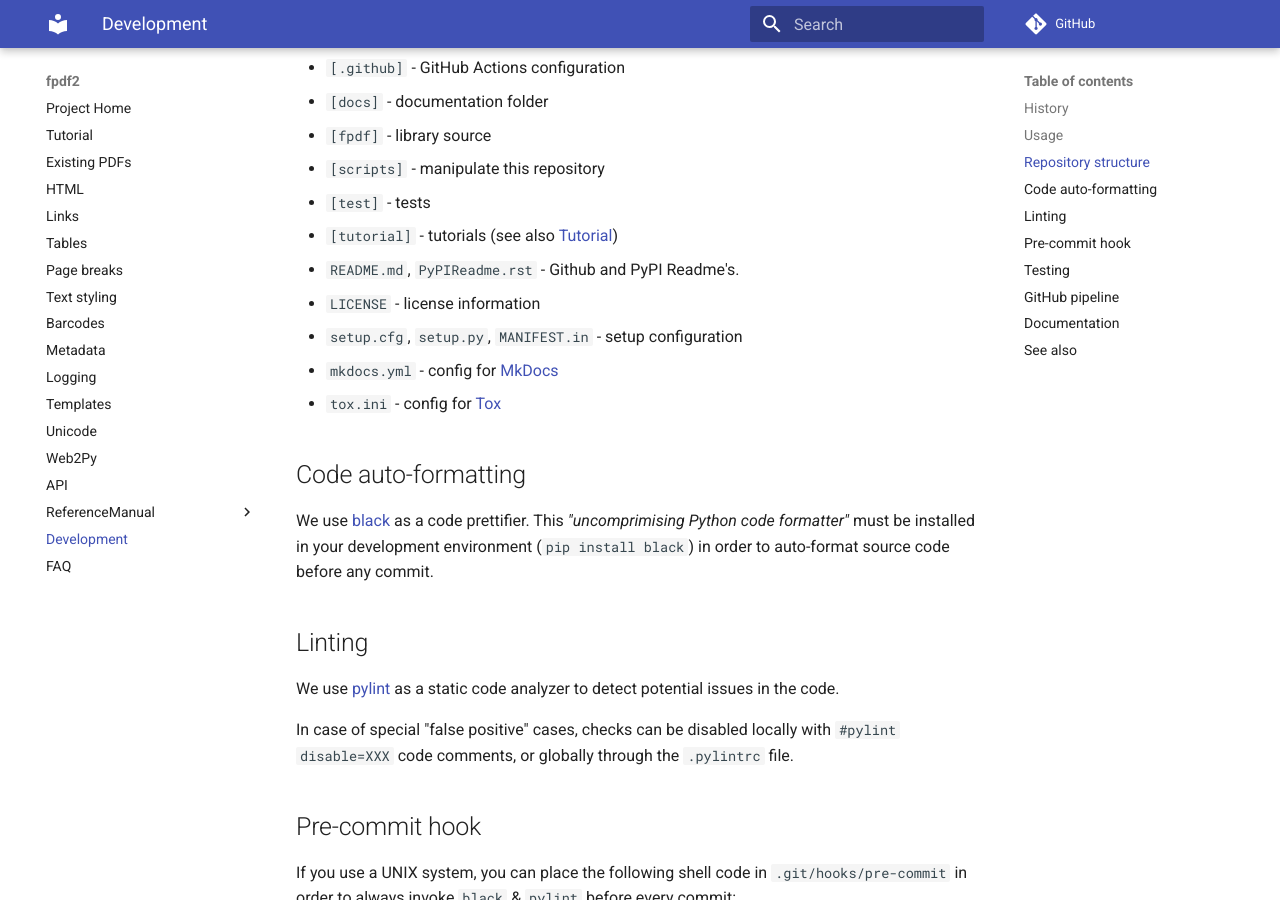
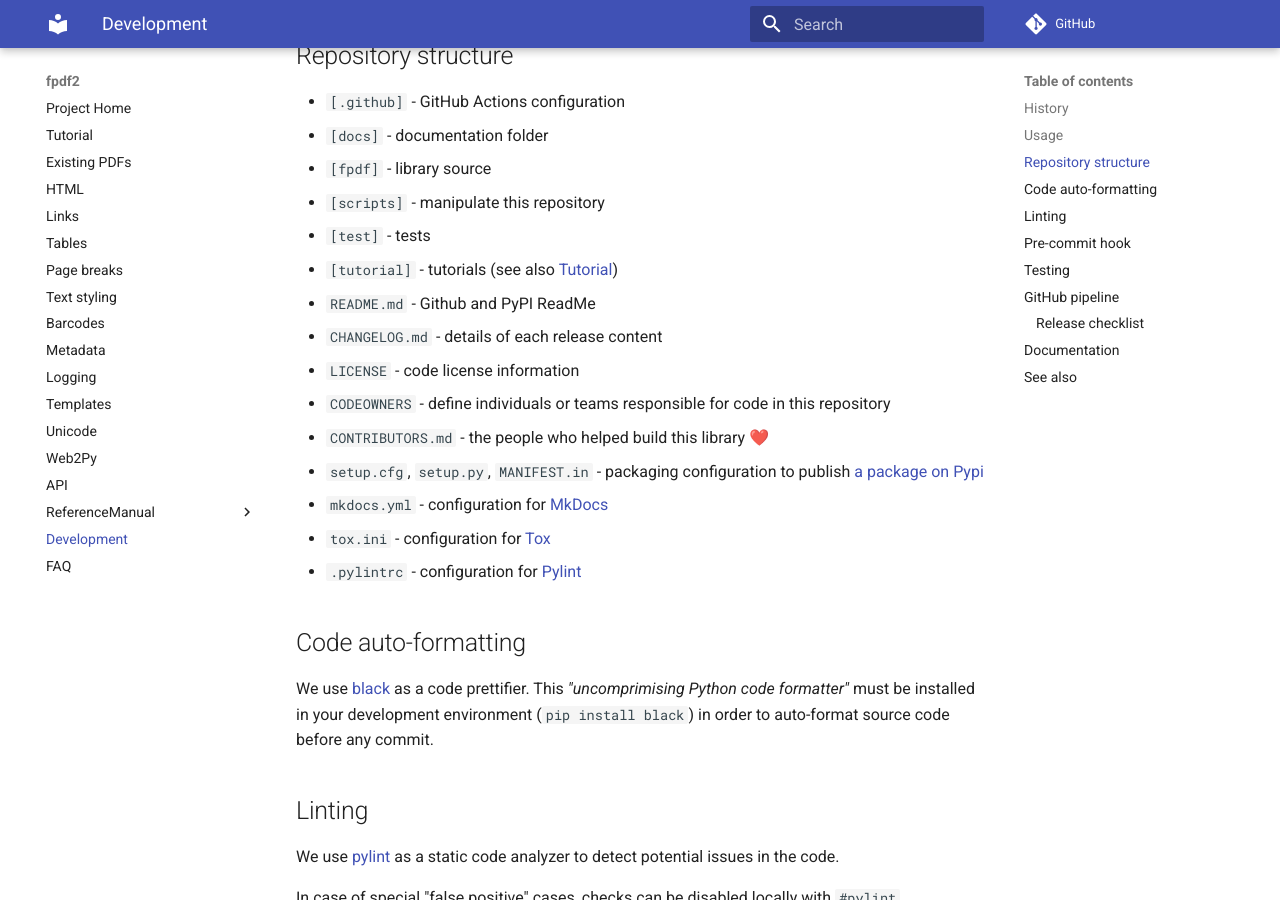
Before and after one commit to reingart/pyfpdf, an MkDocs documentation site: the page built from docs/Development.md, in a window 1280 px wide and 900 px high, scrolled down 1229 px. Built offline with MkDocs 1.6.1 and Material for MkDocs 9.7.7, drawn with Linux system fonts in a browser that asks for light colours; comment, search, counter and statistics services are not loaded; some of the changed text lies outside the part shown.

Commit message:
Adding CODEOWNERS, CONTRIBUTING.md & release checklist

```diff
--- a/docs/Development.md
+++ b/docs/Development.md
@@ -44,11 +44,15 @@
   * `[scripts]` - manipulate this repository
   * `[test]` - tests
   * `[tutorial]` - tutorials (see also [Tutorial](Tutorial.md))
-  * `README.md`, `PyPIReadme.rst` - Github and PyPI Readme's.
-  * `LICENSE` - license information
-  * `setup.cfg`, `setup.py`, `MANIFEST.in` - setup configuration
-  * `mkdocs.yml` - config for [MkDocs](https://www.mkdocs.org/)
-  * `tox.ini` - config for [Tox](https://tox.readthedocs.io/en/latest/)
+  * `README.md` - Github and PyPI ReadMe
+  * `CHANGELOG.md` - details of each release content
+  * `LICENSE` - code license information
+  * `CODEOWNERS` - define individuals or teams responsible for code in this repository
+  * `CONTRIBUTORS.md` - the people who helped build this library ❤️
+  * `setup.cfg`, `setup.py`, `MANIFEST.in` - packaging configuration to publish [a package on Pypi](https://pypi.org/project/fpdf2/)
+  * `mkdocs.yml` - configuration for [MkDocs](https://www.mkdocs.org/)
+  * `tox.ini` - configuration for [Tox](https://tox.readthedocs.io/en/latest/)
+  * `.pylintrc` - configuration for [Pylint](http://pylint.pycqa.org/en/latest/)
 
 ## Code auto-formatting ##
 
@@ -132,6 +136,15 @@
 _Pull Requests_ submitted must pass all those checks in order to be approved.
 Ask maintainers through comments if some errors in the pipeline seem obscure to you.
 
+### Release checklist ###
+
+1. complete `CHANGELOG.md` and add the version & date of the new release
+2. bump `FPDF_VERSION` in `fpdf/fpdf.py`
+3. `git commit` & `git push`
+4. check that [the GitHub Actions succeed](https://github.com/PyFPDF/fpdf2/actions), and that [a new release appears on Pypi](https://pypi.org/project/fpdf2/#history)
+5. perform a [GitHub release](https://github.com/PyFPDF/fpdf2/releases), taking the description from the `CHANGELOG.md`.
+It will create a new `git` tag.
+
 ## Documentation ##
 
 The standalone documentation is in the `docs` subfolder,
```
Also changed, not shown: CHANGELOG.md (+1 -1 lines), CONTRIBUTING.md (added, +3 -0 lines), README.md (+1 -4 lines), 2 other files.
